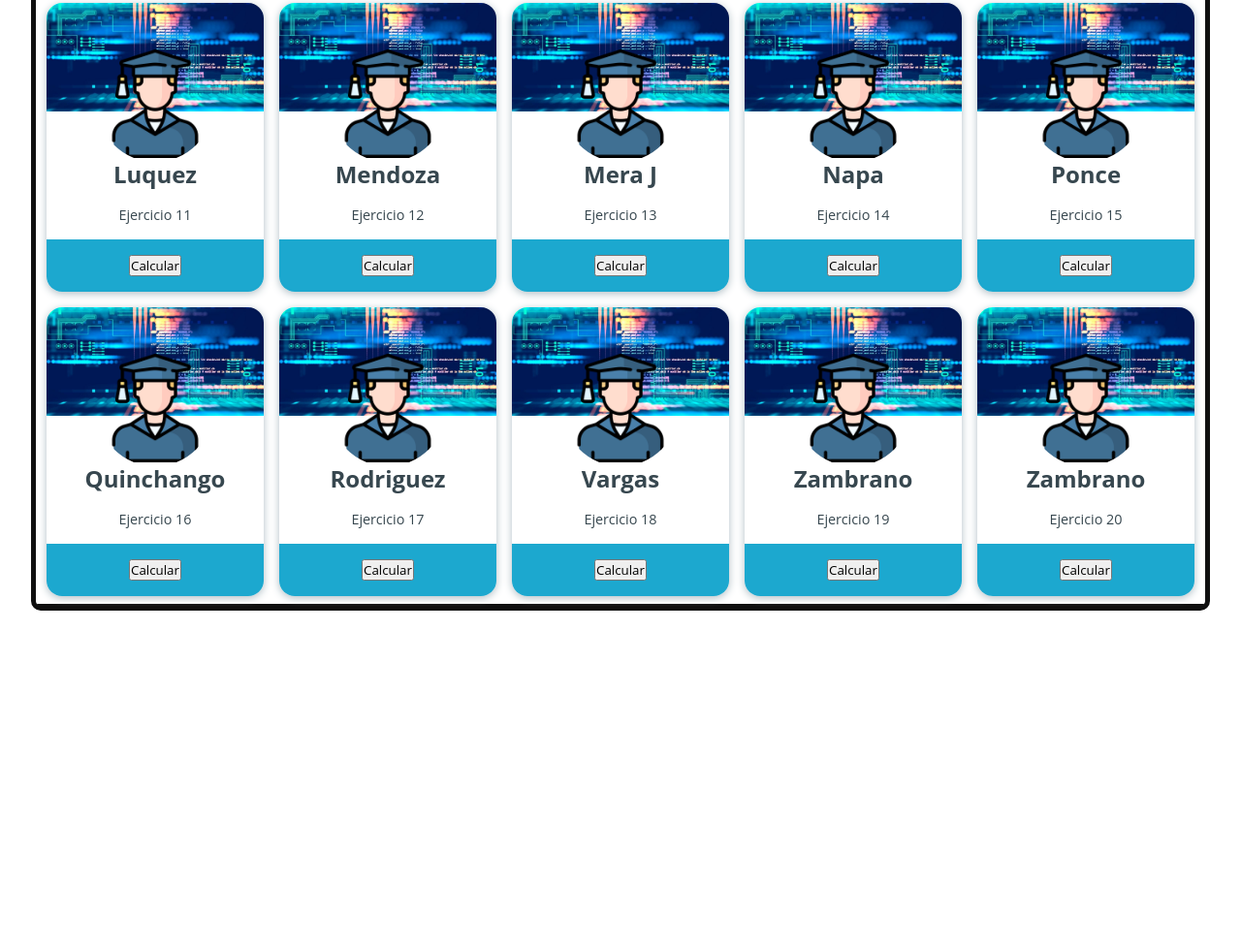
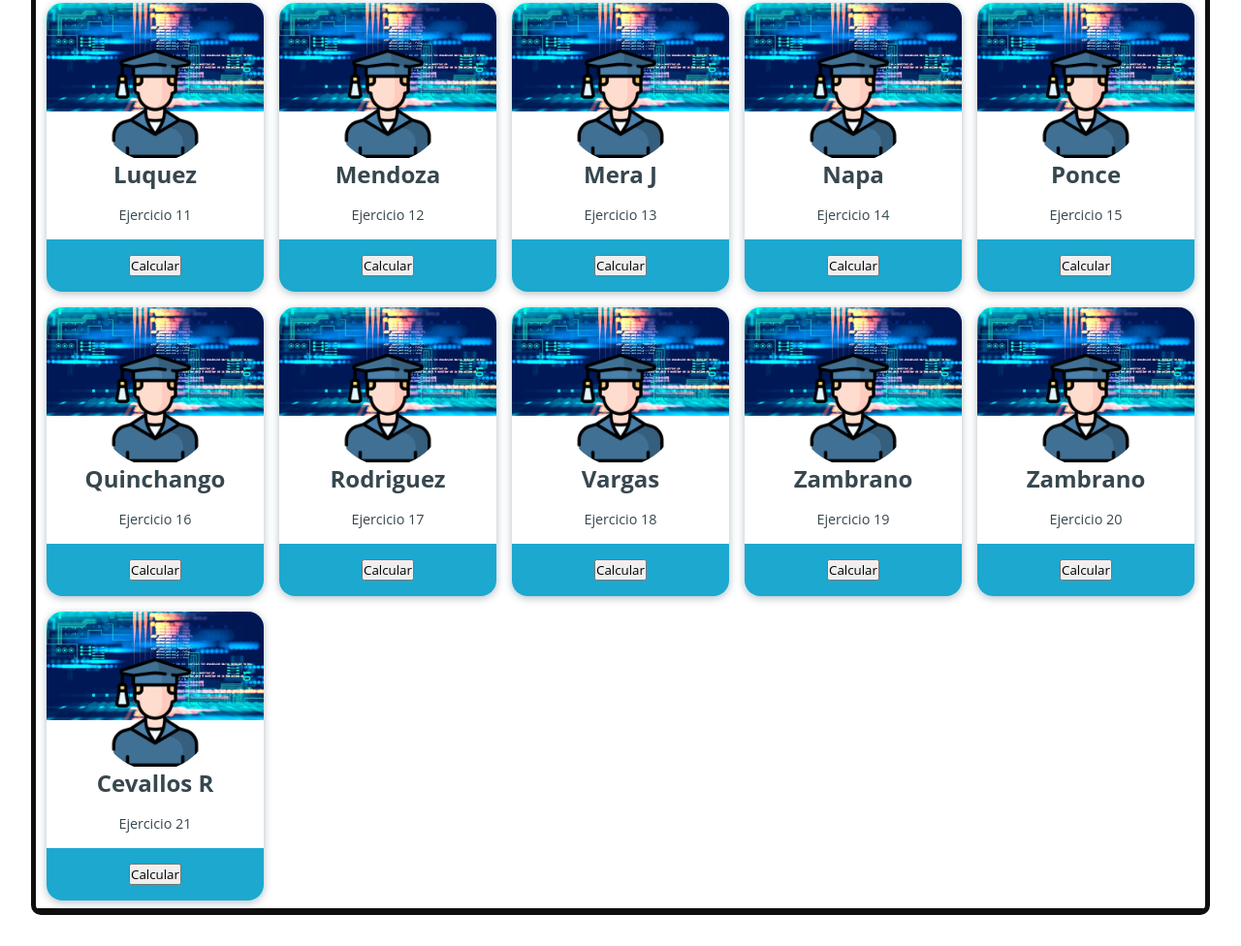
Before and after one commit to JoseMera10/pagina_colaborativa, a plain HTML site: page index.html in a window 1280 px wide. Shown: the part 732-1708 px from the top of the page at 97% size. Before the commit the page ends 1394 px from the top, so only its background shows below. Drawn offline with Linux system fonts and the light colour scheme.

Commit message:
Update index.html
add Cevallos Rivas

```diff
--- a/index.html
+++ b/index.html
@@ -212,6 +212,17 @@
             <input type="submit" value="Calcular" onclick="operacion20()">
           </button>
         </div>
+
+        <div class="container">
+          <div class='banner-img'></div>
+          <img src='./img/ico_graduado.png' alt='profile image' class="profile-img">
+          <p class="name">Cevallos R</p>
+          <p class="description">Ejercicio 21</p>
+          <button class='btn'>
+            <input type="submit" value="Calcular" onclick="operacion21()">
+          </button>
+        </div>
+
       </div>
       <div class="separar"></div>
     </div>
```
